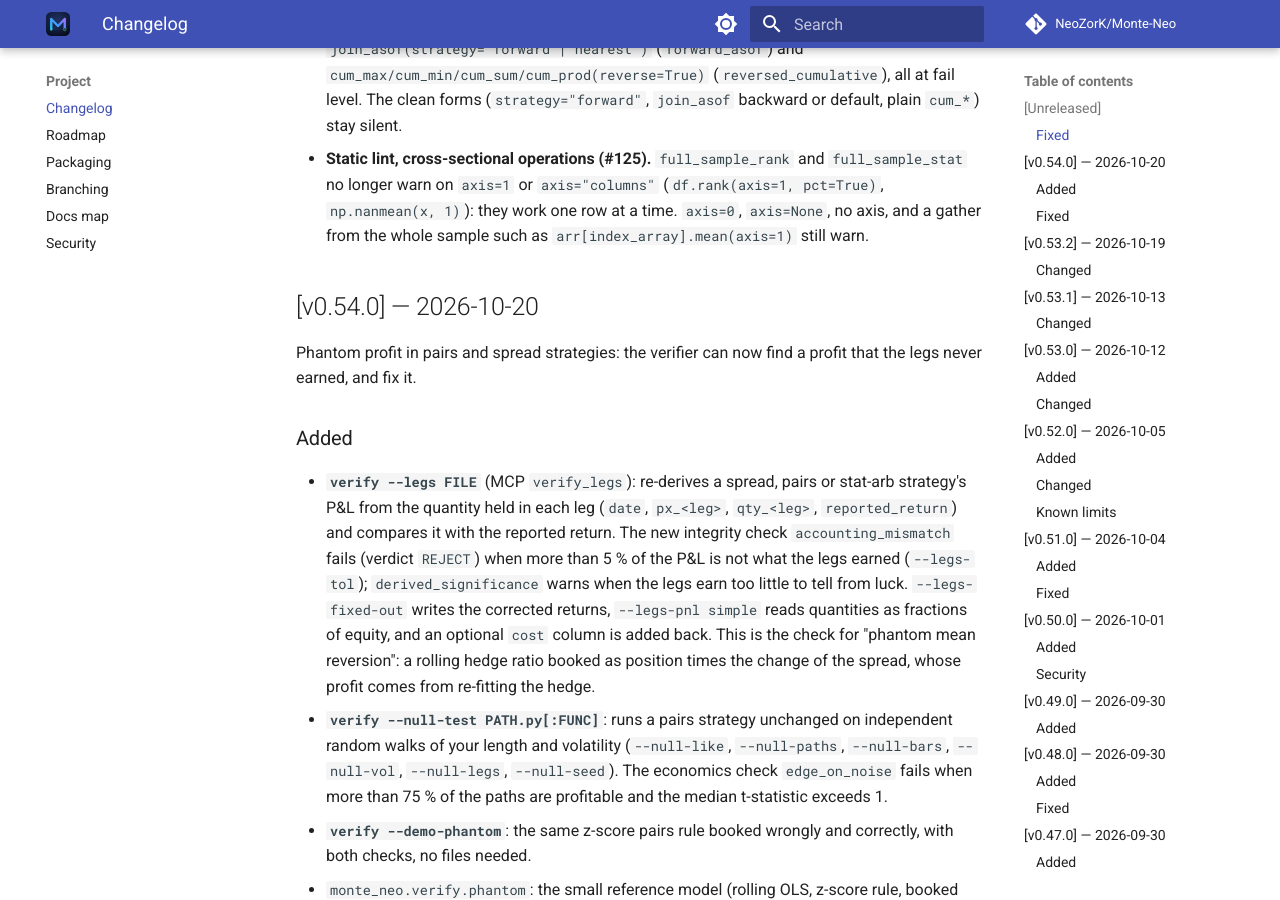
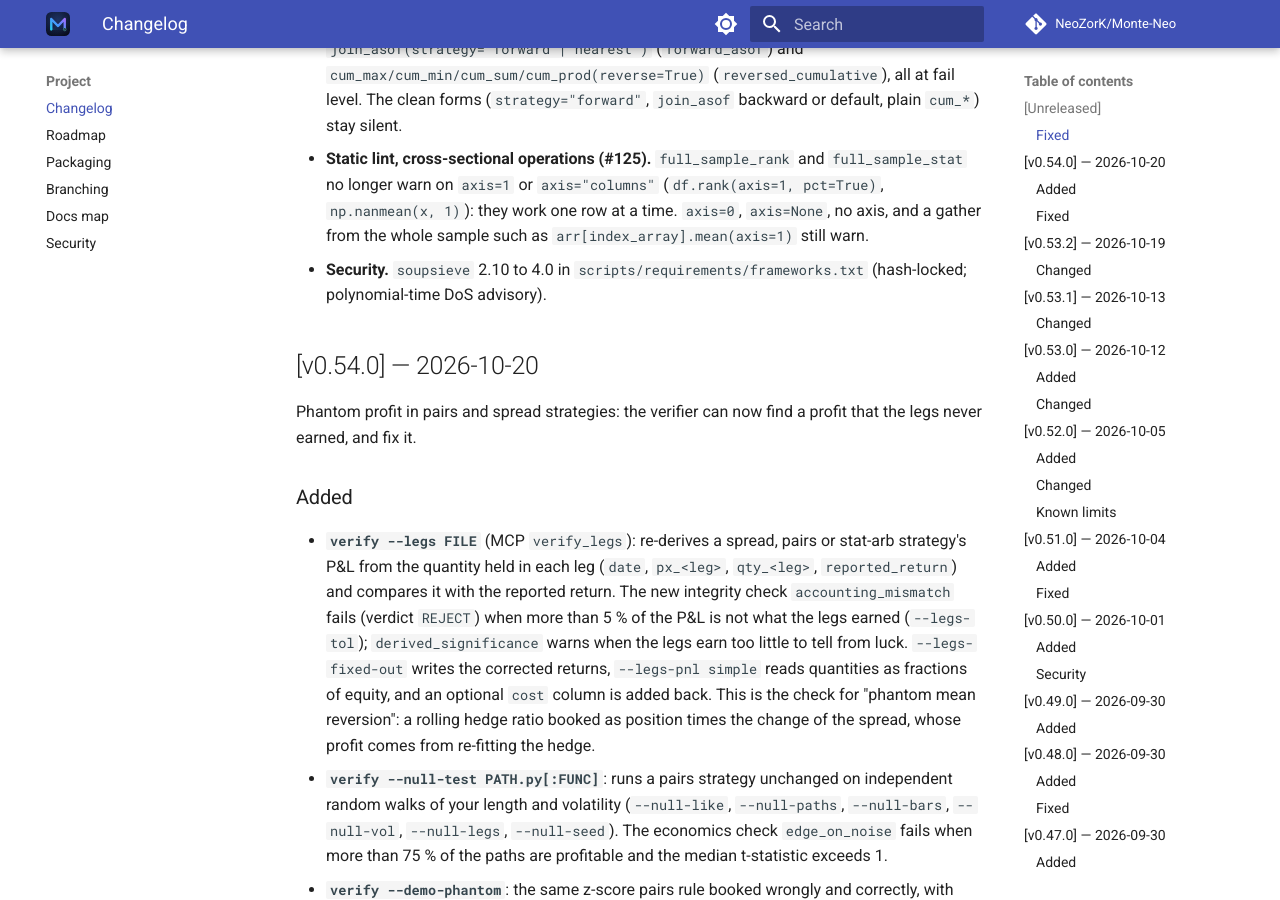
Before and after one commit to NeoZorK/Monte-Neo, an MkDocs documentation site: the page built from docs/project/CHANGELOG.md, in a window 1280 px wide and 900 px high, scrolled down 431 px. Built offline with MkDocs 1.6.1 and Material for MkDocs 9.7.7, drawn with Linux system fonts in a browser that asks for light colours; comment, search, counter and statistics services are not loaded.

Commit message:
security: bump soupsieve 2.10 to 4.0 in scripts/requirements/frameworks.txt (polynomial-time DoS advisory)

```diff
--- a/docs/project/CHANGELOG.md
+++ b/docs/project/CHANGELOG.md
@@ -12,6 +12,7 @@ Version source of truth: `src/monte_neo/_version.py`.
 - **Static lint, cross-sectional operations (#125).** `full_sample_rank` and `full_sample_stat` no longer warn on `axis=1` or
   `axis="columns"` (`df.rank(axis=1, pct=True)`, `np.nanmean(x, 1)`): they work one row at a time. `axis=0`, `axis=None`, no axis,
   and a gather from the whole sample such as `arr[index_array].mean(axis=1)` still warn.
+- **Security.** `soupsieve` 2.10 to 4.0 in `scripts/requirements/frameworks.txt` (hash-locked; polynomial-time DoS advisory).
 
 ## [v0.54.0] — 2026-10-20
 
```
Also changed, not shown: 1 other file.
